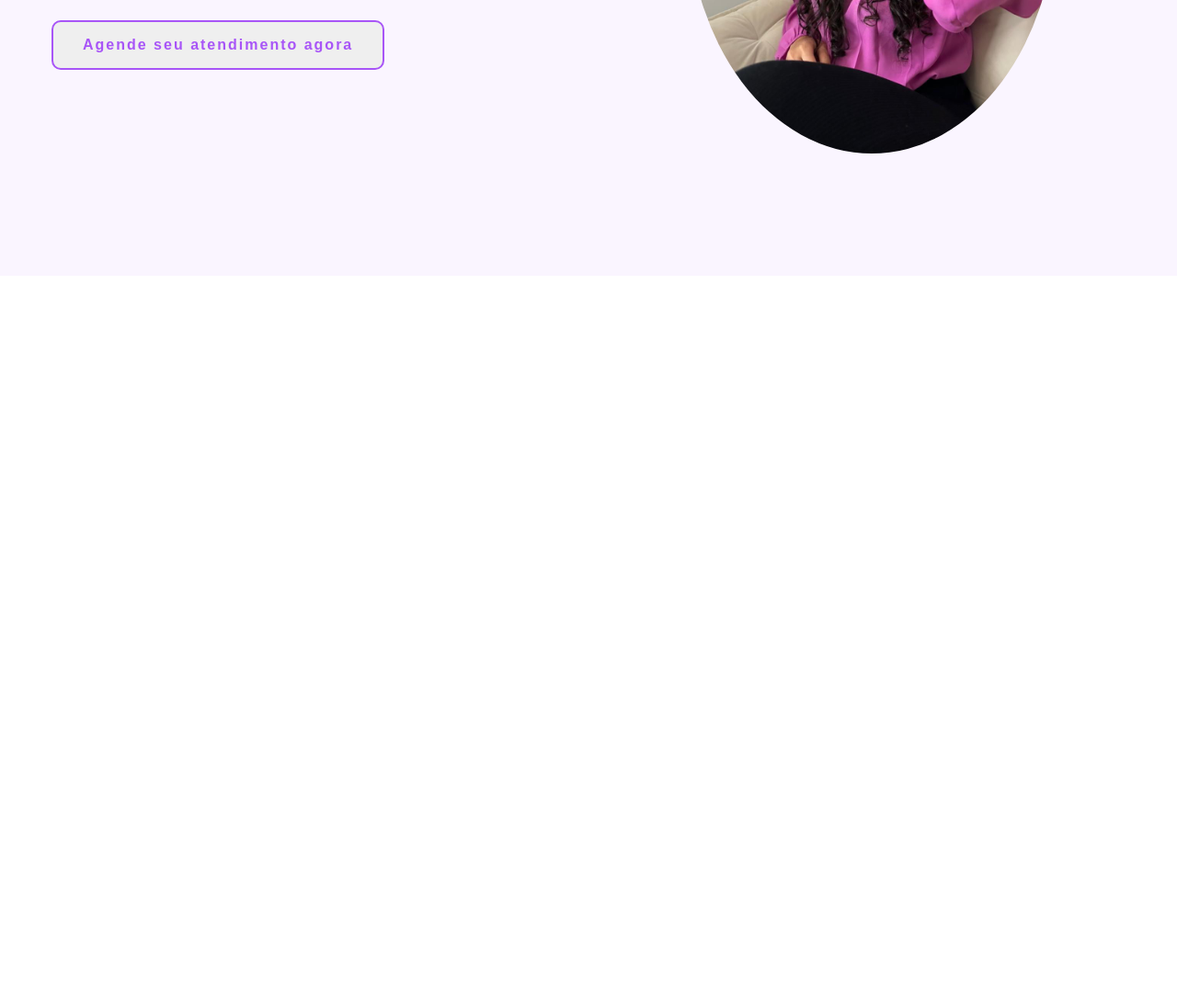
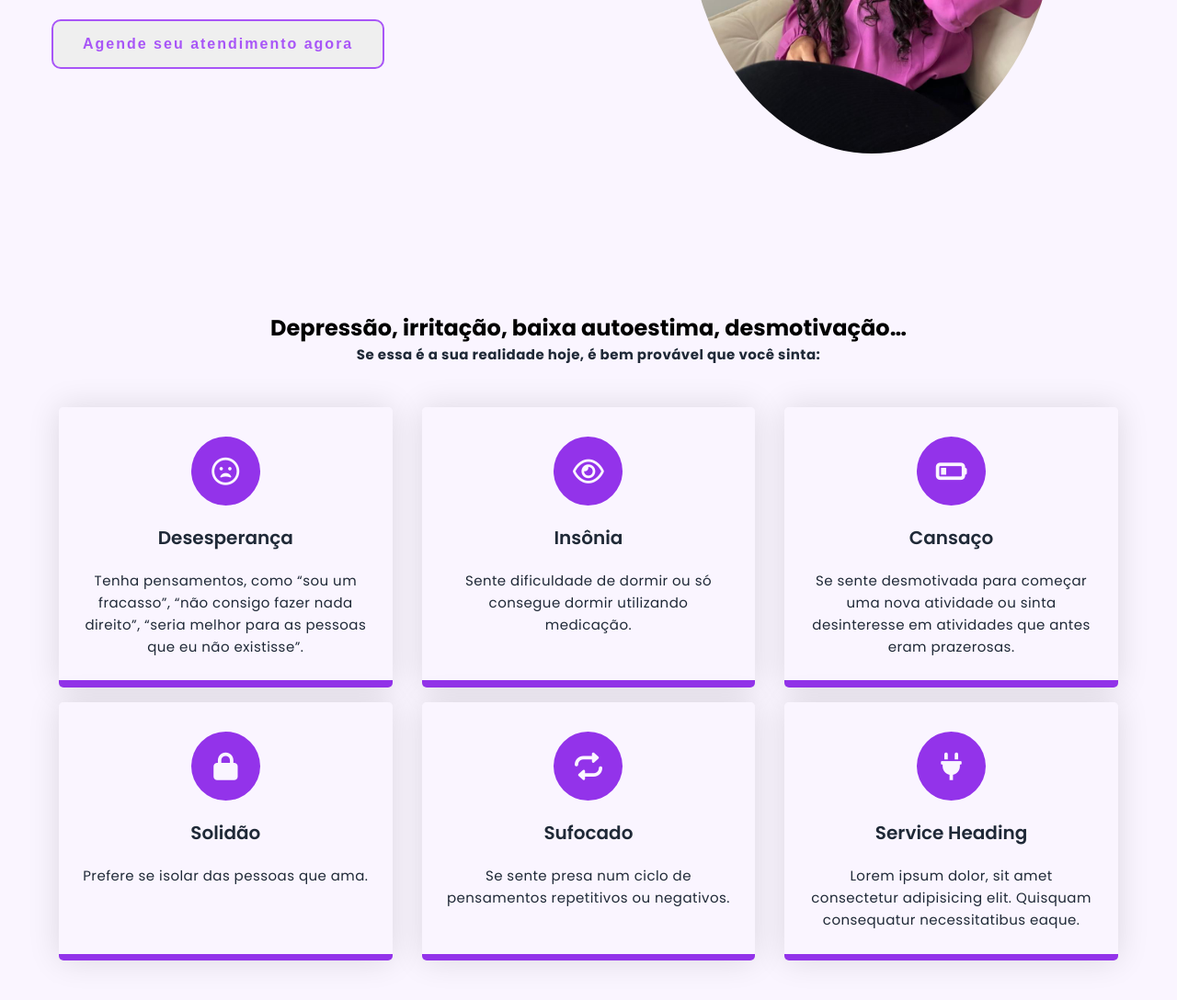
Before and after one commit to ThiagPixel/daranobrega, a plain HTML site: page index.html in a window 1280 px wide. Shown: the part 500-1588 px from the top of the page at 92% size. Before the commit the page ends 800 px from the top, so only its background shows below. Drawn offline with nearby package versions, Linux system fonts and the light colour scheme.

Commit message:
Added the cards section to the portfolio to better present the services provided.

```diff
--- a/index.html
+++ b/index.html
@@ -4,8 +4,8 @@
     <meta charset="UTF-8" />
     <meta http-equiv="X-UA-Compatible" content="IE=edge" />
     <meta name="viewport" content="width=device-width, initial-scale=1.0" />
-    <link href="https://cdn.jsdelivr.net/npm/remixicon@3.2.0/fonts/remixicon.css" rel="stylesheet"
-    />
+    <link rel="stylesheet" href="https://cdn.jsdelivr.net/npm/remixicon@3.2.0/fonts/remixicon.css"/>
+    <link rel="stylesheet" href="https://cdnjs.cloudflare.com/ajax/libs/font-awesome/6.0.0-beta3/css/all.min.css"/>
     <link rel="stylesheet" href="style.css" />
     <title>Dara | Portfolio</title>
   </head>
@@ -47,5 +47,80 @@
         </div>
       </div>
     </section>
+    <section class="cardsection">
+      <div class="row">
+        <h2 class="section-heading">Depressão, irritação, baixa autoestima, desmotivação…</br>
+        <p>Se essa é a sua realidade hoje, é bem provável que você sinta:</p></h2>
+      </div>
+      <div class="row">
+        <div class="column">
+          <div class="card">
+            <div class="icon-wrapper">
+              <i class="fa-regular fa-face-frown-open"></i>
+            </div>
+            <h3>Desesperança</h3>
+            <p>
+              Tenha pensamentos, como “sou um fracasso”, “não consigo fazer nada direito”, “seria melhor para as pessoas que eu não existisse”.
+            </p>
+          </div>
+        </div>
+        <div class="column">
+          <div class="card">
+            <div class="icon-wrapper">
+              <i class="fa-regular fa-eye"></i>
+            </div>
+            <h3>Insônia</h3>
+            <p>
+              Sente dificuldade de dormir ou só consegue dormir utilizando medicação.
+            </p>
+          </div>
+        </div>
+        <div class="column">
+          <div class="card">
+            <div class="icon-wrapper">
+              <i class="fa-solid fa-battery-quarter"></i>
+            </div>
+            <h3>Cansaço</h3>
+            <p>
+              Se sente desmotivada para começar uma nova atividade ou sinta desinteresse em atividades que antes eram prazerosas.
+            </p>
+          </div>
+        </div>
+        <div class="column">
+          <div class="card">
+            <div class="icon-wrapper">
+              <i class="fa-solid fa-lock"></i>
+            </div>
+            <h3>Solidão</h3>
+            <p>
+              Prefere se isolar das pessoas que ama.
+            </p>
+          </div>
+        </div>
+        <div class="column">
+          <div class="card">
+            <div class="icon-wrapper">
+              <i class="fa-solid fa-repeat"></i>
+            </div>
+            <h3>Sufocado</h3>
+            <p>
+              Se sente presa num ciclo de pensamentos repetitivos ou negativos.
+            </p>
+          </div>
+        </div>
+        <div class="column">
+          <div class="card">
+            <div class="icon-wrapper">
+              <i class="fas fa-plug"></i>
+            </div>
+            <h3>Service Heading</h3>
+            <p>
+              Lorem ipsum dolor, sit amet consectetur adipisicing elit. Quisquam
+              consequatur necessitatibus eaque.
+            </p>
+          </div>
+        </div>
+      </div>
+    </section>
   </body>
 </html>
--- a/style.css
+++ b/style.css
@@ -217,3 +217,104 @@ ul li a:hover {
     margin: auto;
   }
 }
+
+/* Card Section */
+
+.cardsection {
+  height: 100vh;
+  width: 100%;
+  display: grid;
+  place-items: center;
+  background-color: var(--extra-light);
+}
+
+.section-heading {
+  text-align: center;
+}
+
+.row {
+  display: flex;
+  flex-wrap: wrap;
+}
+
+.column {
+  width: 100%;
+  padding: 0 1em 1em 1em;
+  text-align: center;
+}
+
+.card {
+  width: 100%;
+  height: 100%;
+  padding: 2em 1.5em;
+  background: linear-gradient(#faf5ff 50%, #9333ea 50%);
+  background-size: 100% 200%;
+  background-position: 0 2.5%;
+  border-radius: 5px;
+  box-shadow: 0 0 35px rgba(0, 0, 0, 0.12);
+  cursor: pointer;
+  transition: 0.5s;
+}
+
+h3 {
+  font-size: 20px;
+  font-weight: 600;
+  color: var(--text-dark);
+  margin: 1em 0;
+}
+p {
+  color: var(--text-dark);
+  font-size: 15px;
+  line-height: 1.6;
+  letter-spacing: 0.03em;
+}
+
+.icon-wrapper {
+  background-color: var(--primary-color-dark);
+  position: relative;
+  margin: auto;
+  font-size: 30px;
+  height: 2.5em;
+  width: 2.5em;
+  color: var(--extra-light);
+  border-radius: 50%;
+  display: grid;
+  place-items: center;
+  transition: 0.5s;
+}
+
+.card:hover {
+  background-position: 0 100%;
+}
+
+.card:hover .icon-wrapper {
+  background-color: var(--extra-light);
+  color: var(--primary-color-dark);
+}
+
+.card:hover h3 {
+  color: var(--extra-light);
+}
+
+.card:hover p {
+  color: var(--extra-light);
+}
+
+@media screen and (min-width: 768px) {
+  .cardsection {
+    padding: 0 2em;
+  }
+  .column {
+    flex: 0 50%;
+    max-width: 50%;
+  }
+}
+@media screen and (min-width: 992px) {
+  .cardsection {
+    padding: 1em 3em;
+  }
+  .column {
+    flex: 0 0 33.33%;
+    max-width: 33.33%;
+  }
+}
```
